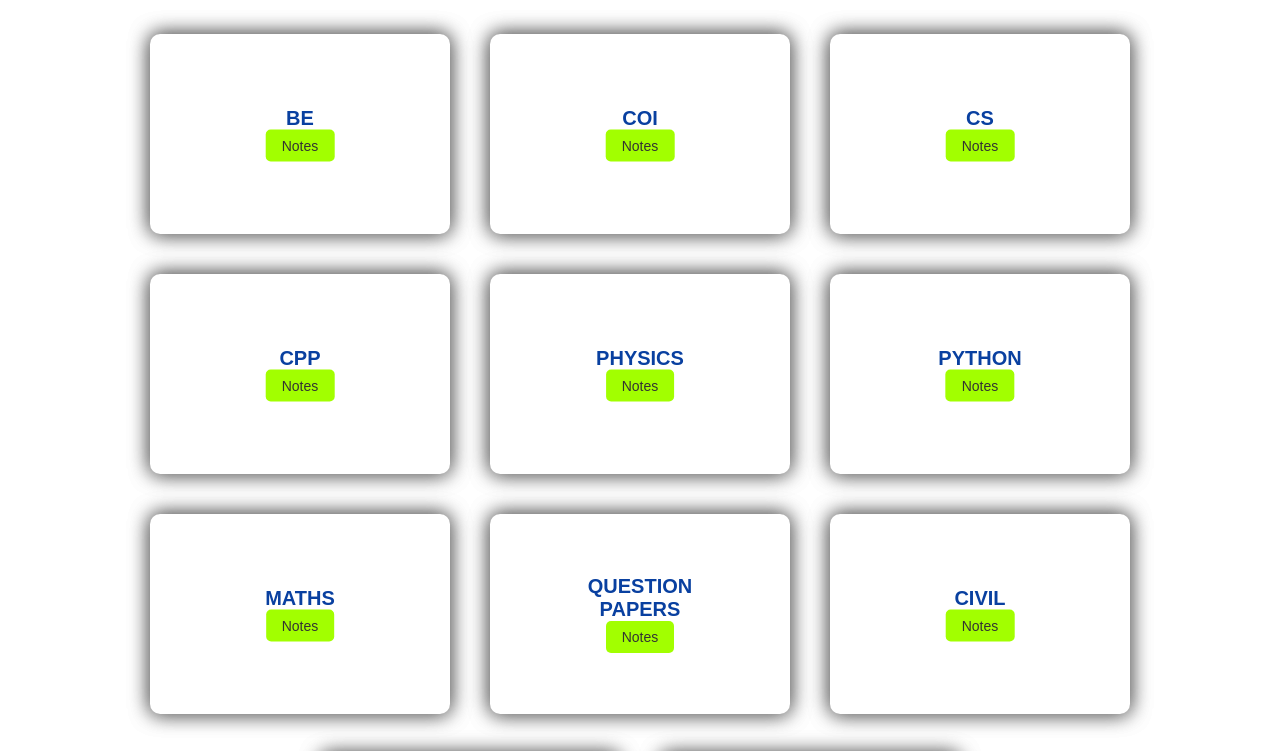
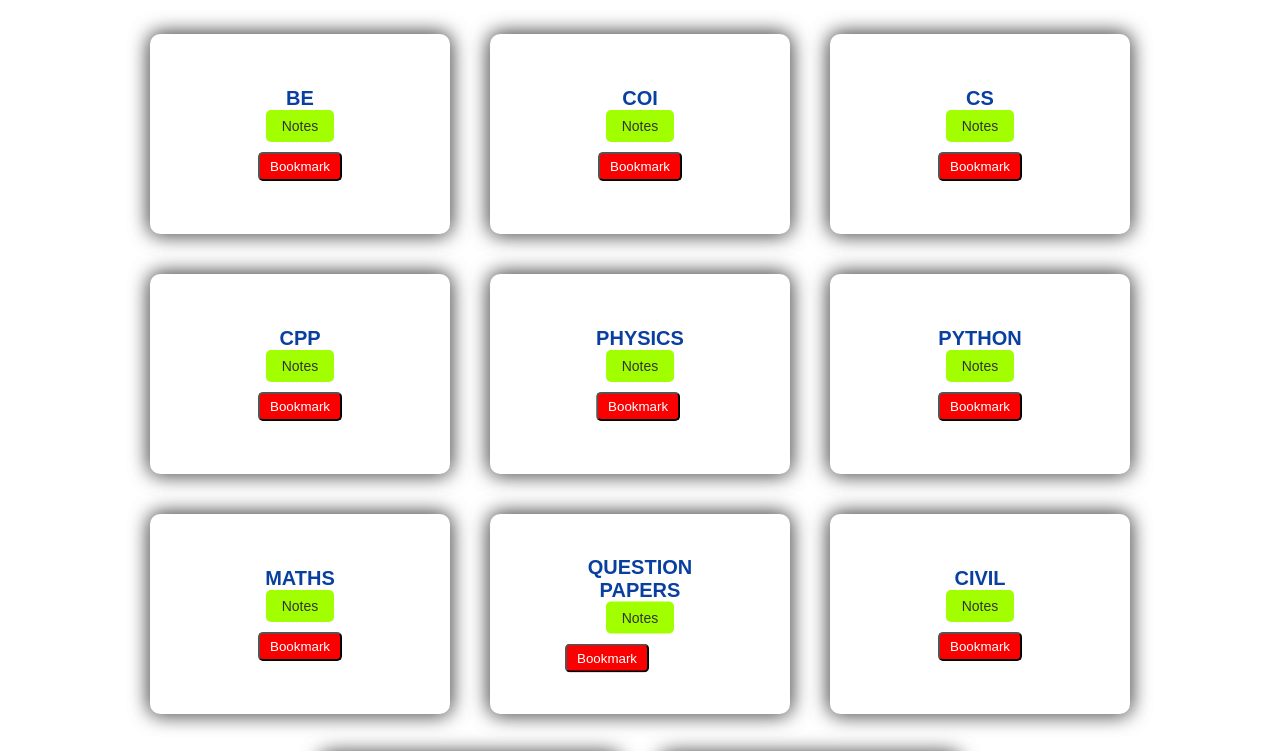
Before and after one commit to Hari-hara7/physics-cycle-notes, a plain HTML site: page index.html in a window 1280 px wide. Shown: the part 160-911 px from the top of the page. Drawn offline with Linux system fonts and the light colour scheme.

Commit message:
bookmark

```diff
--- a/index.html
+++ b/index.html
@@ -21,12 +21,14 @@
             <div class="card-content">
                 <h2>BE</h2>
                 <a href="https://drive.google.com/drive/folders/17iJtHYPWgAjSgAG1-SPQKYIBfQsDTcYK" class="card-button" target="_blank">Notes</a>
+                <button class="bookmark-btn" onclick="saveBookmark(this)">Bookmark</button>
             </div>
         </div>
         <div class="card">
             <div class="card-content">
                 <h2>COI</h2>
                 <a href="https://drive.google.com/drive/folders/17na00jELfbtiLk7gdjzpFRbZ58AtEAyf" class="card-button" target="_blank">Notes</a>
+                <button class="bookmark-btn" onclick="saveBookmark(this)">Bookmark</button>
             </div>
         </div>
 
@@ -34,6 +36,7 @@
             <div class="card-content">
                 <h2>CS</h2>
                 <a href="https://drive.google.com/drive/folders/17kg_R1QPAVeMBKRJIIcAtGzJH7h1UIw2" class="card-button" target="_blank">Notes</a>
+                <button class="bookmark-btn" onclick="saveBookmark(this)">Bookmark</button>
             </div>
         </div>
 
@@ -41,6 +44,7 @@
             <div class="card-content">
                 <h2>CPP</h2>
                 <a href="https://hari-hara7.github.io/new-chemistry/" class="card-button" target="_blank">Notes</a>
+                <button class="bookmark-btn" onclick="saveBookmark(this)">Bookmark</button>
             </div>
         </div>
 
@@ -48,6 +52,7 @@
             <div class="card-content">
                 <h2>PHYSICS</h2>
                 <a href="https://drive.google.com/drive/folders/17Z3rMEoui31MHtjl95mmP6oXMVrAW2tz" class="card-button" target="_blank">Notes</a>
+                <button class="bookmark-btn" onclick="saveBookmark(this)">Bookmark</button>
             </div>
         </div>
 
@@ -55,6 +60,7 @@
             <div class="card-content">
                 <h2>PYTHON</h2>
                 <a href="https://drive.google.com/drive/folders/17c7FKu4TstfV-6Bfhc5uCij1rTK6TdIG" class="card-button" target="_blank">Notes</a>
+                <button class="bookmark-btn" onclick="saveBookmark(this)">Bookmark</button>
             </div>
         </div>
 
@@ -62,6 +68,7 @@
             <div class="card-content">
                 <h2>MATHS</h2>
                 <a href="https://drive.google.com/drive/folders/1sYdBua6wr7uhMYw4uIKw5hrPtYd10c_B" class="card-button" target="_blank">Notes</a>
+                <button class="bookmark-btn" onclick="saveBookmark(this)">Bookmark</button>
             </div>
         </div>
 
@@ -69,6 +76,7 @@
             <div class="card-content">
                 <h2>QUESTION PAPERS</h2>
                 <a href="https://drive.google.com/drive/folders/1NT6kGiZI2-ycqLPZL-ELFsPKdyLakxie" class="card-button" target="_blank">Notes</a>
+                <button class="bookmark-btn" onclick="saveBookmark(this)">Bookmark</button>
             </div>
         </div>
 
@@ -76,6 +84,7 @@
             <div class="card-content">
                 <h2>CIVIL</h2>
                 <a href="https://drive.google.com/drive/folders/1bfCQooRwbnmkJC_W18mTRYzTgfWHJhEb" class="card-button" target="_blank">Notes</a>
+                <button class="bookmark-btn" onclick="saveBookmark(this)">Bookmark</button>
             </div>
         </div>
 
@@ -83,15 +92,36 @@
             <div class="card-content">
                 <h2>ENGLISH</h2>
                 <a href="https://drive.google.com/drive/folders/17lhdfYPpJruKzbPyIbqv2wL9TBdvwgDq" class="card-button" target="_blank">Notes</a>
+                <button class="bookmark-btn" onclick="saveBookmark(this)">Bookmark</button>
+
             </div>
         </div>
         <div class="card">
             <div class="card-content">
                 <h2>NEW PHYSICS </h2>
                 <a href="https://drive.google.com/drive/folders/1e-LQMg0B7XF9wJDfWg4vWwc8SZg16LXt" class="card-button" target="_blank">Notes</a>
+                <button class="bookmark-btn" onclick="saveBookmark(this)">Bookmark</button>
             </div>
         </div>
         <!-- Add other cards similarly -->
     </div>
+
+    <script>
+        // Function to save a bookmark
+  // Function to save a bookmark
+
+// Function to save a bookmark
+function saveBookmark(button) {
+    var bookmarks = JSON.parse(localStorage.getItem('bookmarks')) || {};
+    var course = button.parentNode.querySelector('h2').textContent;
+    var courseUrl = button.previousElementSibling.getAttribute('href');
+    bookmarks[course] = courseUrl;
+    localStorage.setItem('bookmarks', JSON.stringify(bookmarks));
+    button.textContent = 'Bookmarked';
+    button.disabled = true;
+    alert('Bookmark saved for ' + course);
+}
+
+        </script>
 </body>
 </html>
--- a/style.css
+++ b/style.css
@@ -120,3 +120,32 @@ nav h1:hover {
         max-width: 80%; /* Reduce logo width for smaller screens */
     }
 }
+
+
+.bookmark-btn {
+    display: block;
+    margin-top: 10px;
+    text-decoration: none;
+    background-color: #28a745;
+    color: #fff;
+    padding: 5px 10px;
+    border-radius: 5px;
+    cursor: pointer;
+}
+.bookmark-btn {
+    display: block;
+    margin-top: 10px;
+    text-decoration: none;
+    background-color: #fa0000;
+    color: #fff;
+    padding: 5px 10px;
+    border-radius: 5px;
+    cursor: pointer;
+}
+.bookmarked {
+    background-color: #b90000 !important;
+}
+.bookmarked {
+    background-color: green;
+    color: white;
+}
```
